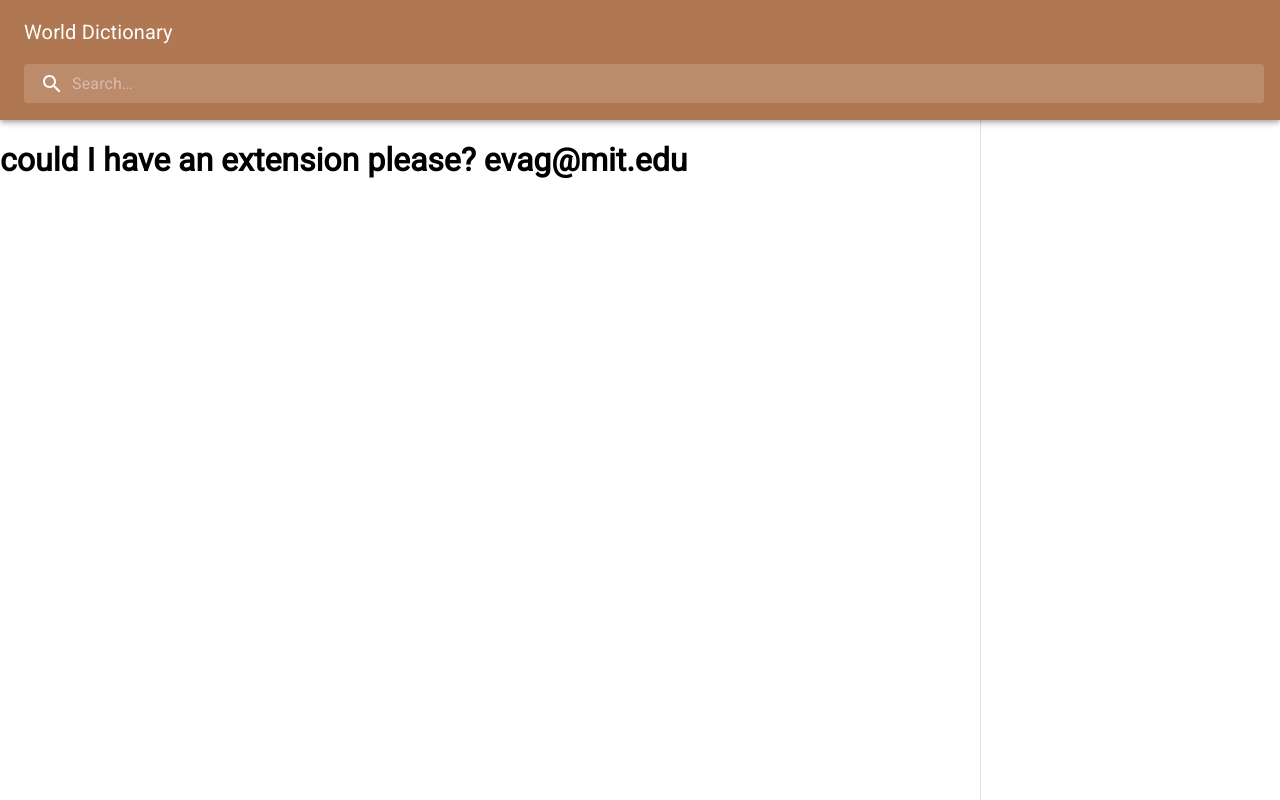
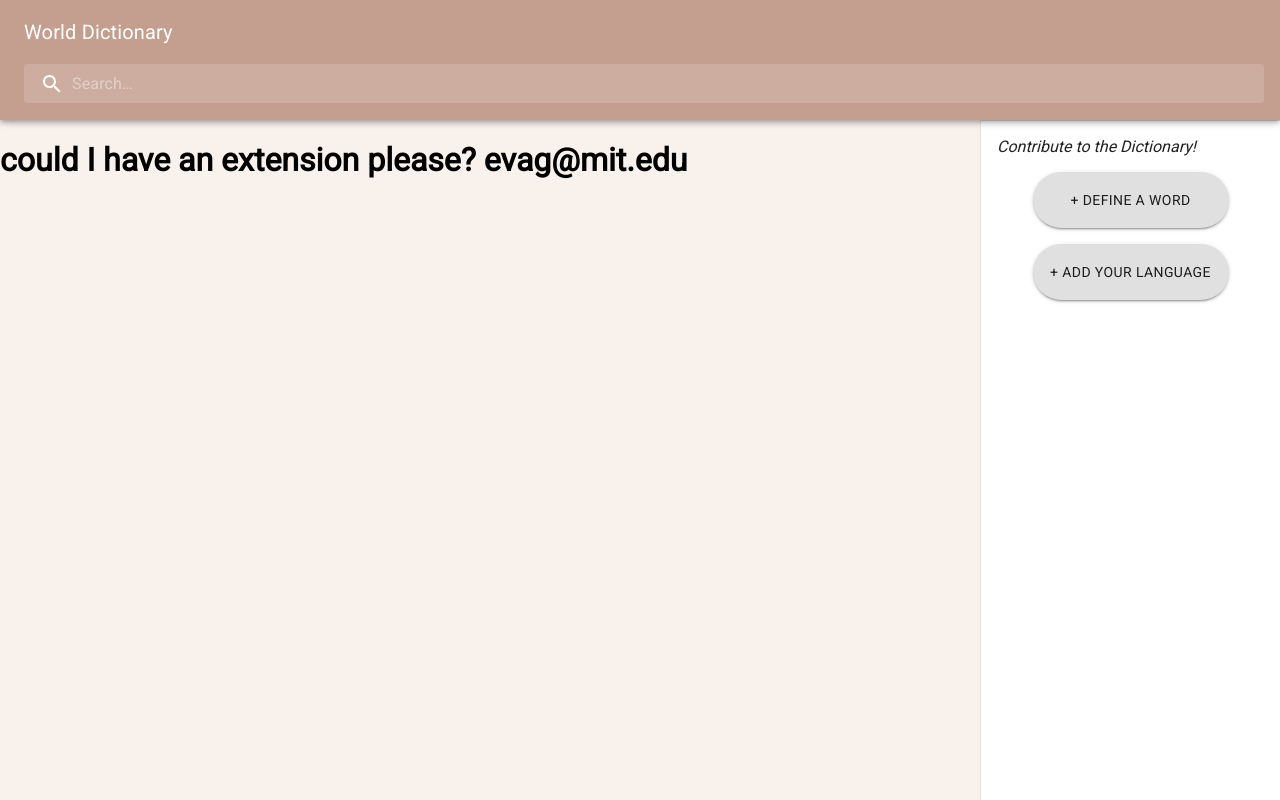
Before and after one commit to weblab-class/thunderingluck, a React app: page / in a window 1280 px wide. Built offline with nearby package versions, Linux system fonts and the light colour scheme; no server answers; the HTML template or start-up script is replaced by a standard one.

Commit message:
buttonlinks

```diff
--- a/client/src/components/App.css
+++ b/client/src/components/App.css
@@ -4,3 +4,7 @@
     grid-template-columns: auto 300px;
     grid-column-gap: 30px;
   } */
+
+body {
+  background-color:#F8F1EC;
+}
--- a/client/src/components/App.js
+++ b/client/src/components/App.js
@@ -7,8 +7,11 @@ import NotFound from "./pages/NotFound.js";
 import Skeleton from "./pages/Skeleton.js";
 import NavBar from "./modules/NavBar.js";
 import SideBar from "./modules/SideBar.js";
+import NewWord from "./pages/NewWord.js";
+import NewLanguage from "./pages/NewLanguage.js";
 
 import "../utilities.css";
+import "./App.css";
 
 import { socket } from "../client-socket.js";
 
@@ -62,6 +65,8 @@ const App = () => {
               }
             />
             <Route path="*" element={<NotFound />} />
+            <Route path="/newword" element={<NewWord />} />
+            <Route path="/newlanguage" element={<NewLanguage />} />
           </Routes>
       </div>
     </>
--- a/client/src/components/modules/NavBar.js
+++ b/client/src/components/modules/NavBar.js
@@ -56,7 +56,7 @@ const StyledInputBase = styled(InputBase)(({ theme }) => ({
 const NavBar = ({ userId, handleLogin, handleLogout }) => {
   return (
     <Box sx={{ flexGrow: 1, zIndex: 1500}} position="relative">
-      <AppBar position="static" style={{background: "#AF7752", height:"120px"}}>
+      <AppBar position="static" style={{background: "#C49F8F", height:"120px"}}>
         <Toolbar>
           <Typography
               variant="h6"
@@ -91,6 +91,7 @@ const NavBar = ({ userId, handleLogin, handleLogout }) => {
               placeholder="Search…"
               inputProps={{ 'aria-label': 'search' }}
             />
+
           </Search>
       </AppBar>
     </Box>
--- a/client/src/components/modules/SideBar.js
+++ b/client/src/components/modules/SideBar.js
@@ -8,8 +8,10 @@ import {
   ListItemButton,
   ListItemText,
   Button,
+  Box,
+  Typography,
 } from "@mui/material";
-
+import { Link } from "react-router-dom";
 
 
 export default function SideBar() {
@@ -26,8 +28,23 @@ export default function SideBar() {
       variant="permanent"
       anchor="right"
     >
-      <Toolbar />
+      <Box role="presentation" sx={{ p: 2 }} height="88px"/>
       <Divider />
+      <Box role="presentation" sx={{ p: 2 }} justifyContent="space-between">
+        <Typography variant="body-md" component="div" fontStyle="italic">
+          Contribute to the Dictionary!
+        </Typography>
+        <Box sx={{m:2}}>
+          <Button href="/newword" variant="contained" color="inherit"  style={{margin: '0 auto', display: "flex", borderRadius:28, width:196, height:56}} >
+            + Define a word
+          </Button>
+        </Box>
+        <Box sx={{m:2}}>
+          <Button href="/newlanguage" variant="contained" color="inherit"  style={{margin: '0 auto', display: "flex", borderRadius:28, width:196, height:56}} >
+            + Add your language
+          </Button>
+        </Box>
+      </Box>
     </Drawer>
   );
 }
--- /dev/null
+++ b/client/src/components/pages/NewLanguage.js
@@ -0,0 +1,14 @@
+import React from "react";
+
+import "../../utilities.css";
+
+
+const NewLanguage = () => {
+  return (
+    <div>
+      <h1>new language</h1>
+    </div>
+  );
+};
+
+export default NewLanguage;
--- /dev/null
+++ b/client/src/components/pages/NewWord.js
@@ -0,0 +1,14 @@
+import React from "react";
+
+import "../../utilities.css";
+
+
+const NewWord = () => {
+  return (
+    <div>
+      <h1>new word</h1>
+    </div>
+  );
+};
+
+export default NewWord;
```
